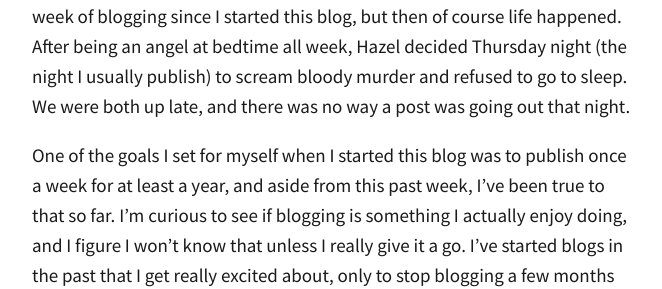
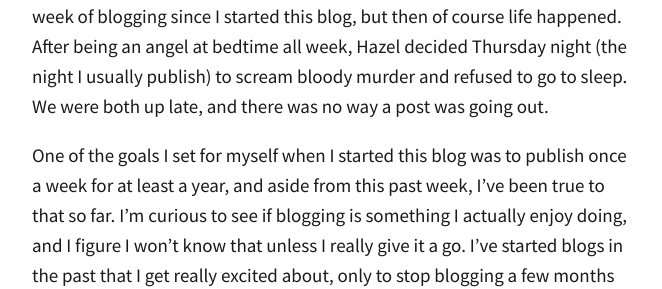
Before and after one commit to totiffany/totiffany.github.io, a Jekyll site: the page built from _posts/2018-07-15-What-I've-Learned-From-Blogging-So-Far.md, in a window 1280 px wide. Shown: the part 432-721 px from the top of the page, without its empty margins (308-970 px from the left). Built offline with Jekyll 4.4.1, drawn with Linux system fonts in a browser that asks for light colours; our own code applies the rules of GitHub Pages for plain Markdown files; comment, search, counter and statistics services are not loaded; some of the changed text lies outside the part shown.

Commit message:
Update 2018-07-15-What-I've-Learned-From-Blogging-So-Far.md

```diff
--- a/_posts/2018-07-15-What-I've-Learned-From-Blogging-So-Far.md
+++ b/_posts/2018-07-15-What-I've-Learned-From-Blogging-So-Far.md
@@ -5,9 +5,9 @@ description: >-
   week of blogging since I started this blog, but then of course life happened.
   After being an angel at bedtime all week, Hazel decided Thursday night (the
   night I usually publish) to scream bloody murder and refused to go to sleep.
-  We were both up late, and there was no way a post was going out that night.
+  We were both up late, and there was no way a post was going out.
 ---
-I was originally going to start this out by proudly stating I haven't missed a week of blogging since I started this blog, but then of course life happened. After being an angel at bedtime all week, Hazel decided Thursday night (the night I usually publish) to scream bloody murder and refused to go to sleep. We were both up late, and there was no way a post was going out that night.
+I was originally going to start this out by proudly stating I haven't missed a week of blogging since I started this blog, but then of course life happened. After being an angel at bedtime all week, Hazel decided Thursday night (the night I usually publish) to scream bloody murder and refused to go to sleep. We were both up late, and there was no way a post was going out.
 
 One of the goals I set for myself when I started this blog was to publish once a week for at least a year, and aside from this past week, I've been true to that so far. I'm curious to see if blogging is something I actually enjoy doing, and I figure I won't know that unless I really give it a go. I've started blogs in the past that I get really excited about, only to stop blogging a few months later, and I wanted to approach things differently this time. That said, once a week posts is a rule I set for myself, so I'm also giving myself permission to break that rule as needed every once in a while.
 
```
